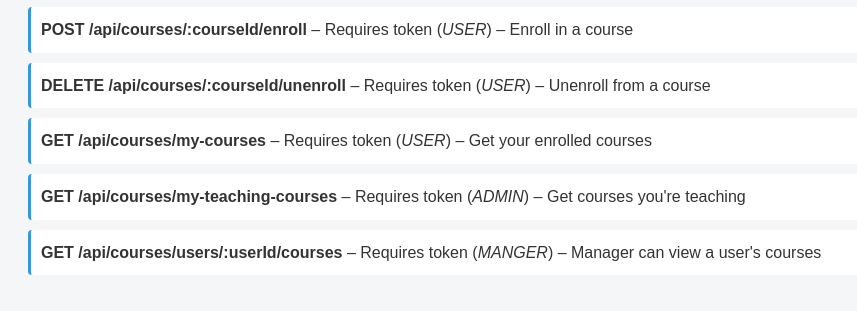
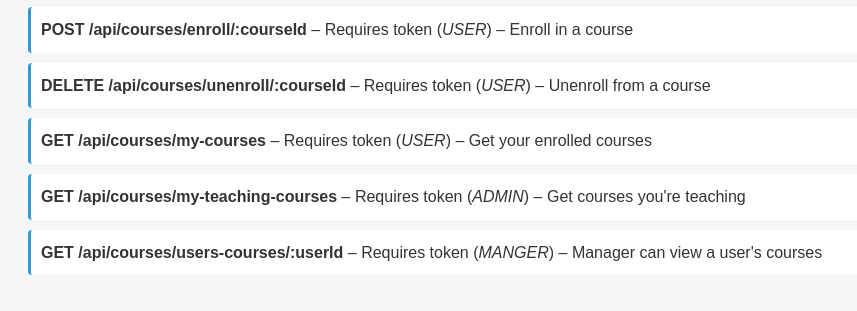
Before and after one commit to ziadelsayed2004/node-express, a website: page public/index.html in a window 1280 px wide. Shown: the part 805-1116 px from the top of the page, 0-857 px from the left. Drawn offline with Linux system fonts and the light colour scheme.

Commit message:
Update index.html

```diff
--- a/public/index.html
+++ b/public/index.html
@@ -63,13 +63,13 @@
       </li>
 
       <li>
-        <strong>POST /api/courses/:courseId/enroll</strong> –
+        <strong>POST /api/courses/enroll/:courseId</strong> –
         Requires token (<em>USER</em>) –
         Enroll in a course
       </li>
 
       <li>
-        <strong>DELETE /api/courses/:courseId/unenroll</strong> –
+        <strong>DELETE /api/courses/unenroll/:courseId</strong> –
         Requires token (<em>USER</em>) –
         Unenroll from a course
       </li>
@@ -87,7 +87,7 @@
       </li>
 
       <li>
-        <strong>GET /api/courses/users/:userId/courses</strong> –
+        <strong>GET /api/courses/users-courses/:userId</strong> –
         Requires token (<em>MANGER</em>) –
         Manager can view a user's courses
       </li>
```
